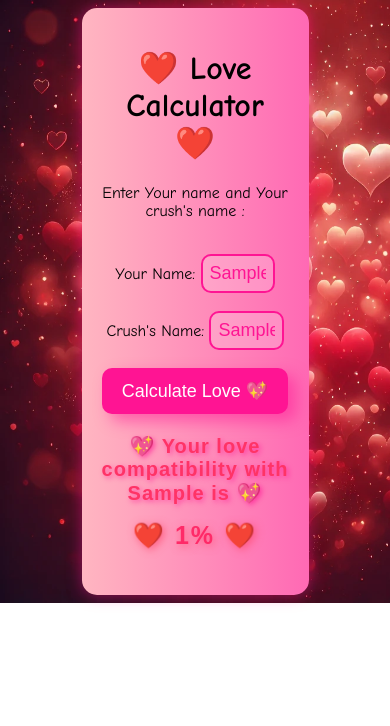
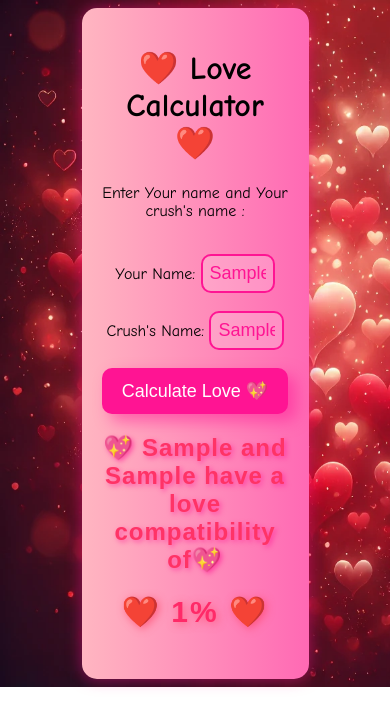
Before and after one commit to rachiittt/Love_calculator, a plain HTML site: page index.html in a window 390 px wide. Both pictures are taken after typing "Sample", "Sample" into the empty fields and a click on the button "Calculate Love 💖". Drawn offline with Linux system fonts and the light colour scheme; files whose address does not match are found by name.

Commit message:
Css for the result-percentage and result-message

```diff
--- a/images/script.js
+++ b/script.js
@@ -9,7 +9,7 @@ function calculateLove() {
 
     let percentage = Math.floor(Math.random() * 101);
 
-    var resultMessage = `💖 Your love compatibility with ${crushName} is 💖`;
+    var resultMessage = `💖 ${yourName} and ${crushName} have a love compatibility of💖`
     var resultPercentage = `❤️ ${percentage}% ❤️`;
 
     document.getElementById('result-message').innerText = resultMessage;
--- a/style.css
+++ b/style.css
@@ -69,48 +69,19 @@ button:hover {
 #result-message {
     font-size: 24px;
     font-weight: bold;
-    color: #ff3366; /* Pinkish-red */
+    color: #ff3366;
     text-shadow: 2px 2px 5px rgba(255, 20, 147, 0.6); /* Glowing effect */
     margin-top: 20px;
     font-family: 'Poppins', sans-serif;
     letter-spacing: 1px;
 }
 
-/* Styling for Result Percentage */
 #result-percentage {
     font-size: 30px;
     font-weight: bold;
-    color: #ff2a68; /* Deeper pink-red */
+    color: #ff2a68;
     text-shadow: 2px 2px 8px rgba(255, 69, 104, 0.7); /* Enhanced glowing effect */
     margin-top: 10px;
     font-family: 'Poppins', sans-serif;
     letter-spacing: 2px;
 }
-
-/* Add animation to results for a smooth reveal */
-@keyframes fadeIn {
-    0% {
-        opacity: 0;
-        transform: translateY(-20px);
-    }
-    100% {
-        opacity: 1;
-        transform: translateY(0);
-    }
-}
-
-/* Apply animation to the result elements */
-#result-message, #result-percentage {
-    animation: fadeIn 1s ease-out;
-}
-
-/* Responsive Design */
-@media (max-width: 600px) {
-    #result-message {
-        font-size: 20px;
-    }
-
-    #result-percentage {
-        font-size: 25px;
-    }
-}
```
